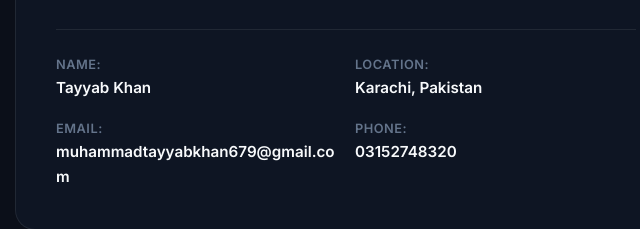
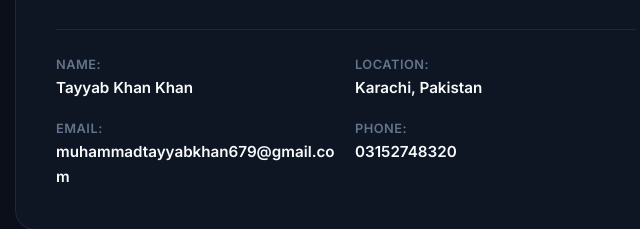
Before and after one commit to muhammadtayyabkhan679-dot/portfolio, a plain HTML site: page index.html in a window 1280 px wide. Shown: the part 1683-1912 px from the top of the page, 29-669 px from the left. Drawn offline with Linux system fonts and the light colour scheme.

Commit message:
Updated website design

```diff
--- a/index.html
+++ b/index.html
@@ -221,7 +221,7 @@
                         <div class="about-details-list">
                             <div class="detail-item">
                                 <span class="detail-label">Name:</span>
-                                <span class="detail-value">Tayyab Khan</span>
+                                <span class="detail-value">Tayyab Khan Khan</span>
                             </div>
                             <div class="detail-item">
                                 <span class="detail-label">Location:</span>
```
